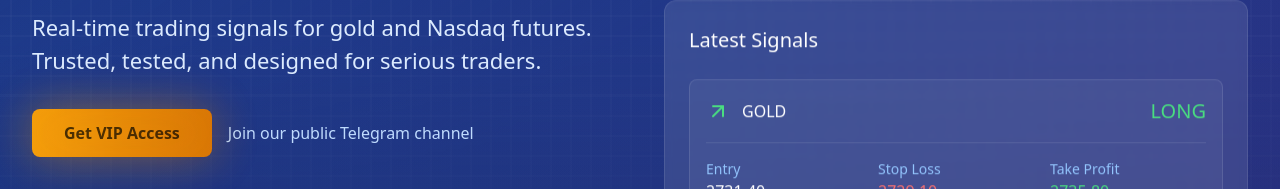
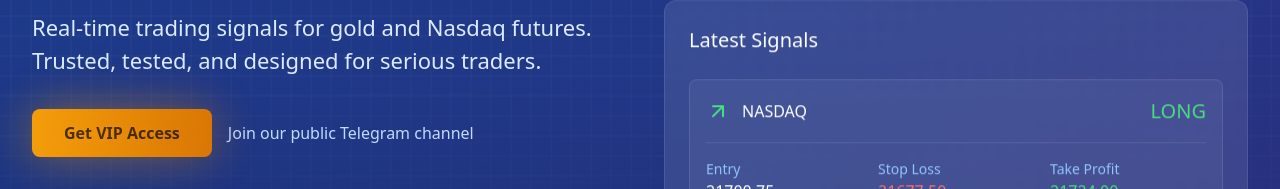
Before and after one commit to mcfehu/Trade-Reversals, a React (Vite) app: page / in a window 1280 px wide. Shown: the part 379-568 px from the top of the page. Built offline with nearby package versions, Linux system fonts and the light colour scheme.

Commit message:
Update SignalCard.tsx

```diff
--- a/src/components/signals/SignalCard.tsx
+++ b/src/components/signals/SignalCard.tsx
@@ -5,11 +5,11 @@ import { ArrowUpRight, ArrowDownRight } from 'lucide-react';
 const recentSignals = [
   {
     id: 1,
-    market: 'GOLD',
+    market: 'NASDAQ',
     type: 'LONG',
-    entry: 2731.40,
-    stopLoss: 2729.10,
-    takeProfit: 2735.80,
+    entry: 21700.75,
+    stopLoss: 21677.5,
+    takeProfit: 21724.0,
     profit: 2.45,
     timestamp: new Date(Date.now() - 1000 * 60 * 5), // 5 minutes ago
     status: 'Recent'
```
